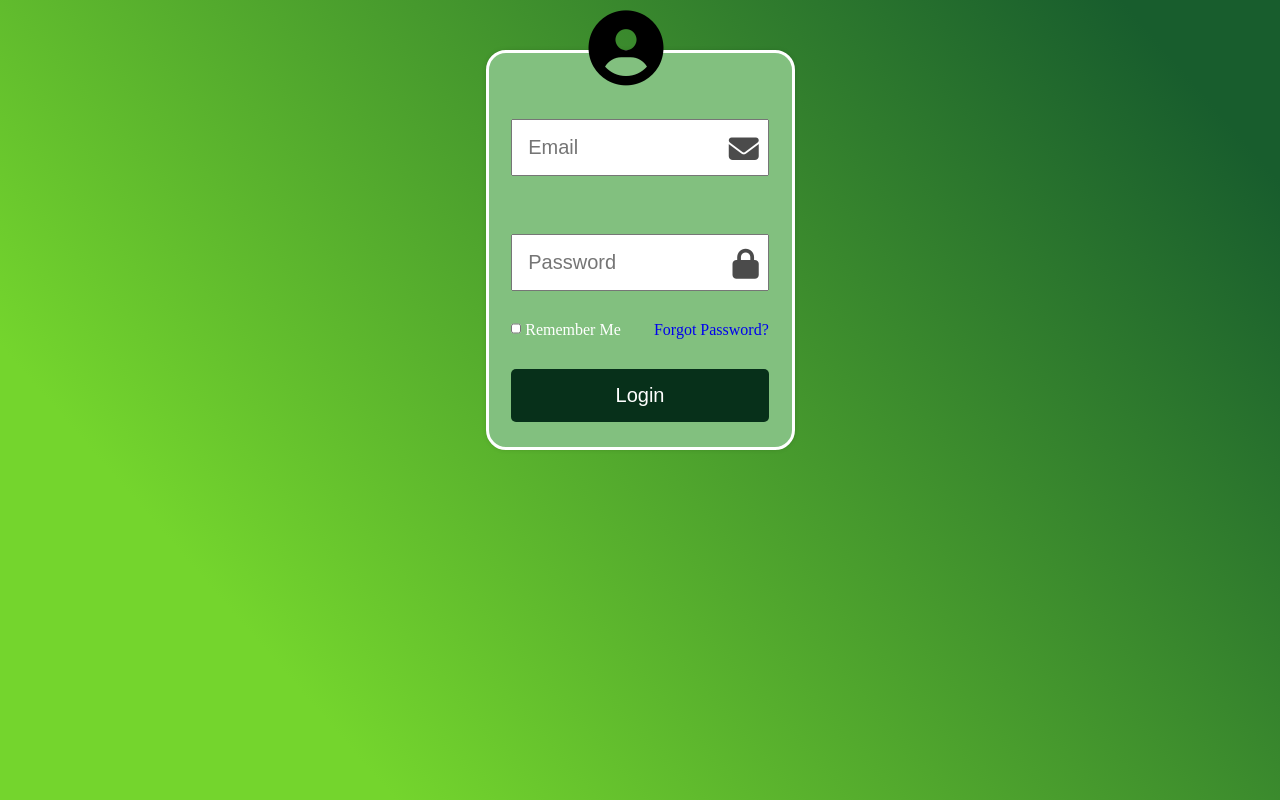
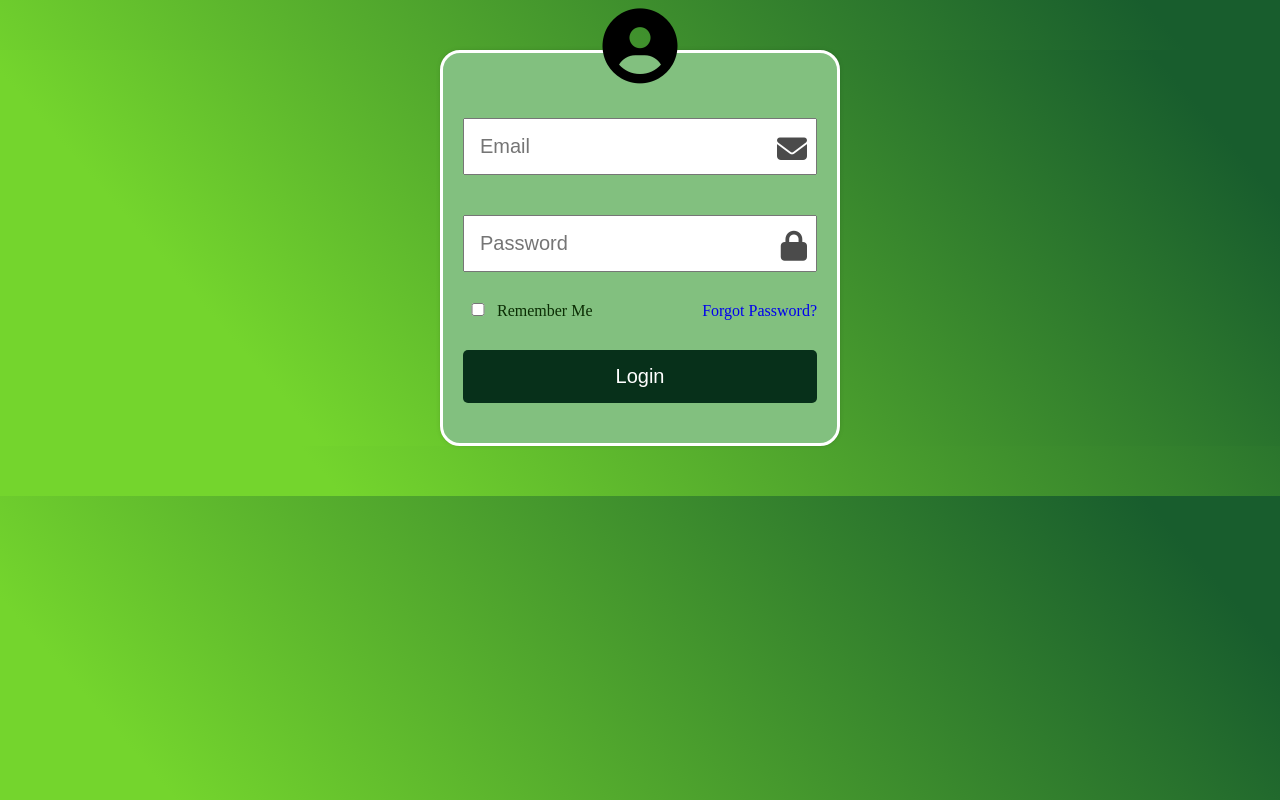
Before and after one commit to asdasd250611/loginpage, a plain HTML site: page index.html in a window 1280 px wide. Drawn offline with Linux system fonts and the light colour scheme.

Commit message:
Add files via upload

```diff
--- a/index.html
+++ b/index.html
@@ -17,13 +17,13 @@
 
         html,
         body {
-            display: flex;
+            /* display: flex;
             width: 100%;
             height: 100%;
             background-position: center;
             background-repeat: no-repeat;
             background-size: cover;
-            background: rgb(24, 93, 45);
+            background: rgb(24, 93, 45); */
             background: linear-gradient(229deg, rgba(24, 93, 45, 1) 8%, rgba(116, 213, 45, 1) 80%);
         }
 
@@ -34,7 +34,7 @@
             border-radius: 20px;
             border: 3px solid #fff;
             background-color: #82c07f;
-            height: 400px;
+            /* height: 400px; */
             box-shadow: rgba(0, 0, 0, 0.1) 0px 0px 5px 0px, rgba(0, 0, 0, 0.1) 0px 0px 1px 0px;
 
             position: relative;
@@ -61,24 +61,30 @@
             border-radius: 5px;
         }
 
+        input[type=submit]:hover {
+
+            background-color: #15b15e;
+            color: #080808;
+
+        }
+
         input[type=checkbox] {
 
             color: #fff;
             border: none;
             padding: 0;
-            width: 10px;
+            width: 30px;
             margin: 0;
+            font-size: 25px;
+            accent-color:  #C70039;
         }
 
         label {
-            color: #fff;
+            color: #0b2d04;
+            font-weight: 500;
         }
 
-        .box {
-
-            width: 85%;
-            margin: 10px auto;
-        }
+        .box {}
 
         img {
             width: 75px;
@@ -93,12 +99,12 @@
             position: relative;
         }
 
-        .fa-envelope:before,
-        .fa-lock::before {
+        .fa-envelope,
+        .fa-lock {
             position: absolute;
 
             font-size: 30px;
-            top: 53px;
+            top: 36px;
             /* left: 202px; */
             right: 10px;
             opacity: 0.7;
@@ -108,13 +114,22 @@
             text-decoration: none;
         }
 
-        .fa-circle-user:before,
-        .fa-user-circle:before {
+        .fa-circle-user,
+        .fa-user-circle {
             content: "\f2bd";
             font-size: 75px;
-            position: absolute;
+            /* position: absolute;
             top: -43px;
-            left: 100px;
+            left: 100px; */
+            text-align: center;
+            display: inline-block;
+            width: 100%;
+            top: -50px;
+            margin: -45px auto;
+        }
+
+        form {
+            margin: 20px;
         }
     </style>
 </head>
```
